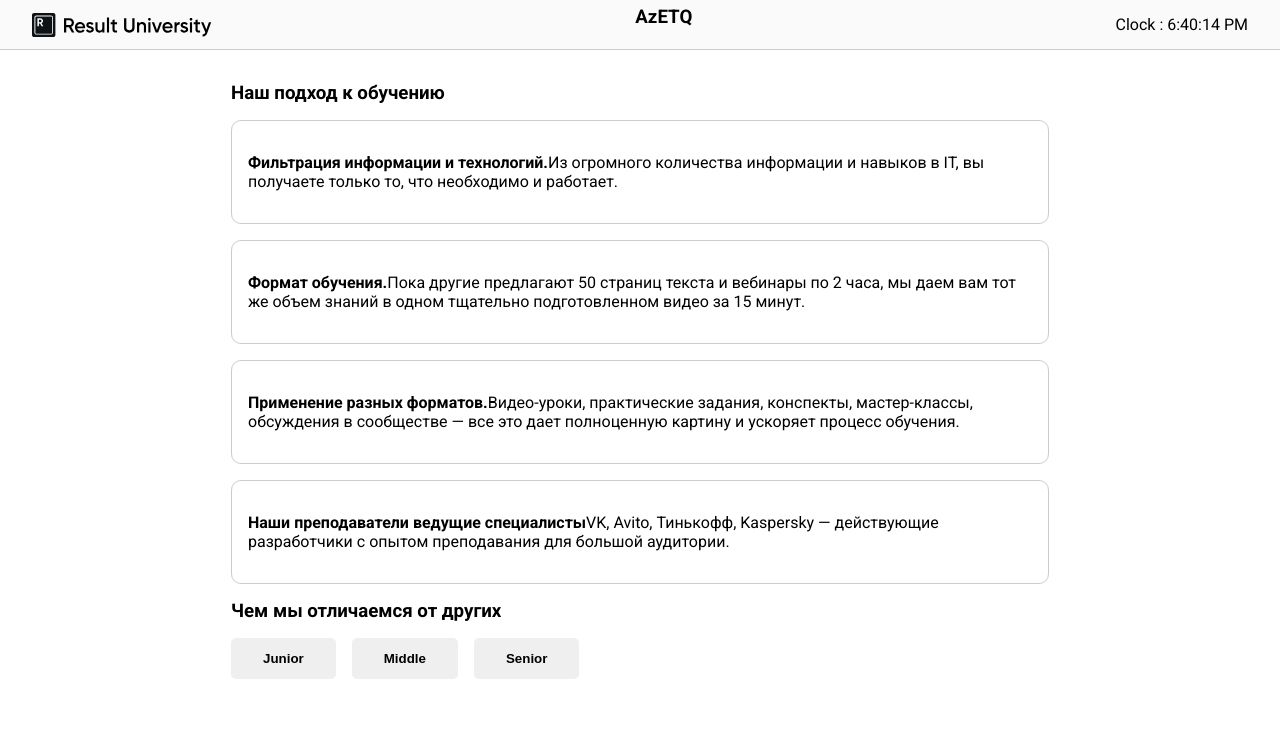
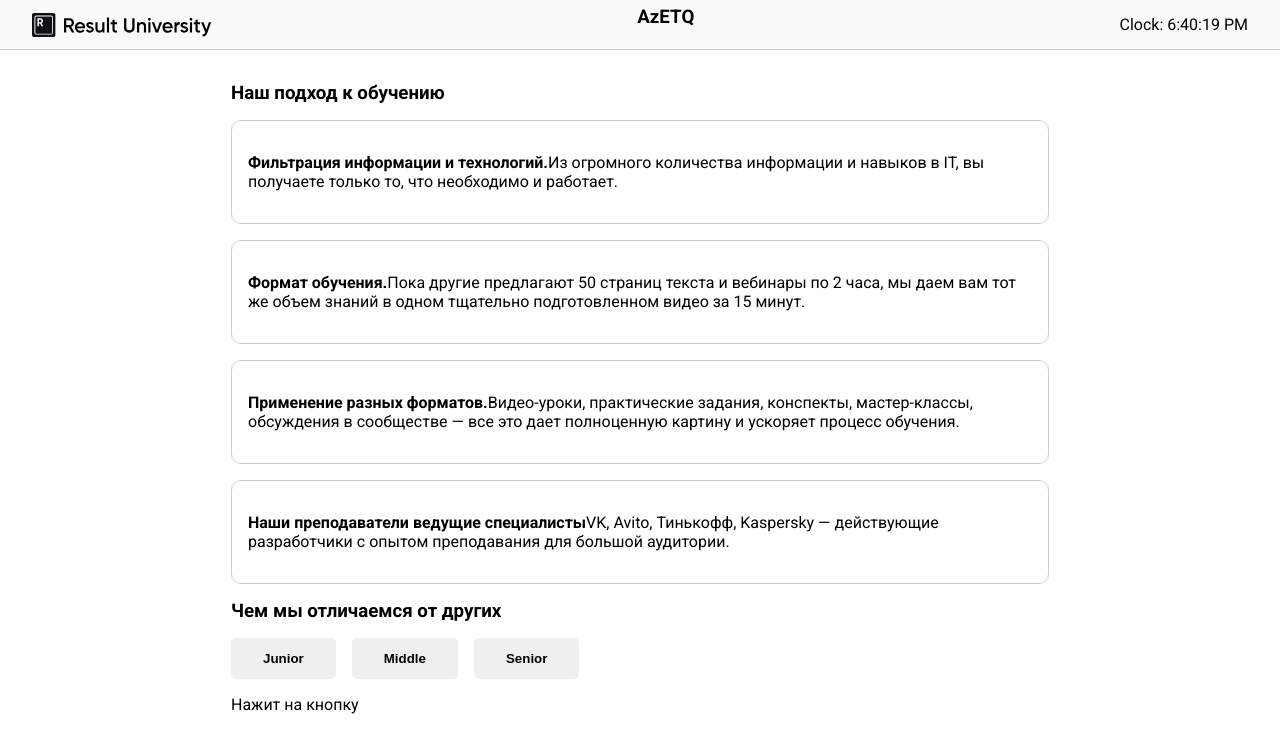
Before and after one commit to Farid-03/VPT, a React (Vite) app: page / in a window 1280 px wide. Shown: the top 752 px of the page. Built offline with nearby package versions, Linux system fonts and the light colour scheme.

Commit message:
Real time clock and &&

```diff
--- a/src/App.jsx
+++ b/src/App.jsx
@@ -5,11 +5,10 @@ import { useState } from 'react'
 import { ways, differences } from './data'
 
 export default function App() {
-
-	const [content, setContent] = useState('Нажми на кнопку')
+	const [contentType, setContentType] = useState(null)
 
 	function handleCLick(type) {
-		setContent(type)
+		setContentType(type)
 	}
 
 	return (
@@ -31,8 +30,9 @@ export default function App() {
 					<Button onClick={() => handleCLick('easy')}>Middle</Button>
 					<Button onClick={() => handleCLick('program')}>Senior</Button>
 
-					<p>{differences[content]}</p>
-
+					{/* <p>{differences[contentType]}</p> */}
+					{!contentType && <p>Нажит на кнопку</p>}
+					{!contentType && <p>{differences[contentType]}</p>}
 				</section>
 			</main>
 		</div>
--- a/src/components/Header.jsx
+++ b/src/components/Header.jsx
@@ -1,12 +1,22 @@
+import { useState, useEffect } from 'react'
 import logo from '/public/logo-name.svg'
 
 export default function Header() {
-	const now = new Date()
+	const [time, setTime] = useState(new Date().toLocaleTimeString())
+
+	useEffect(() => {
+		const interval = setInterval(() => {
+			setTime(new Date().toLocaleTimeString())
+		}, 1000)
+
+		return () => clearInterval(interval)
+	}, [])
+
 	return (
 		<header>
 			<img src={logo} alt={'Result'} />
 			<h3>AzETQ</h3>
-			<span>Clock : {now.toLocaleTimeString()}</span>
+			<span>Clock: {time}</span>
 		</header>
 	)
 }
```
